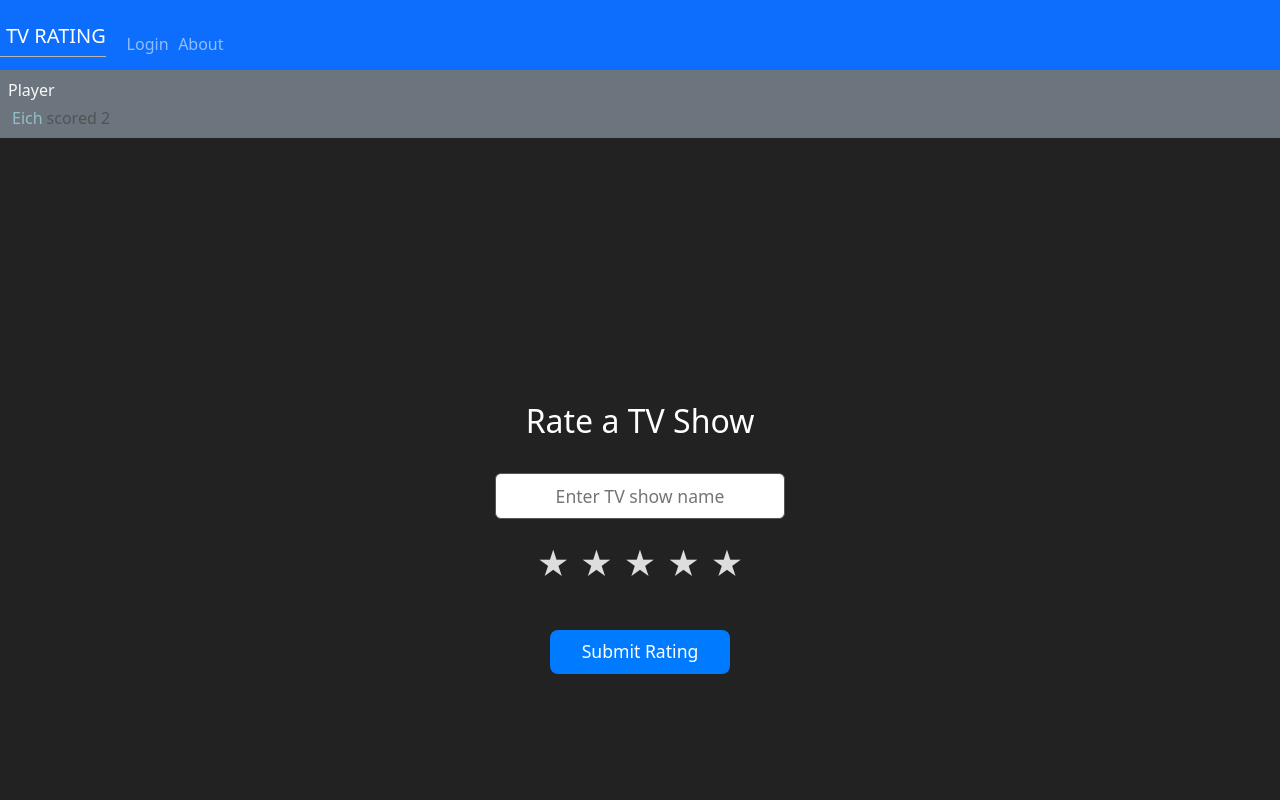
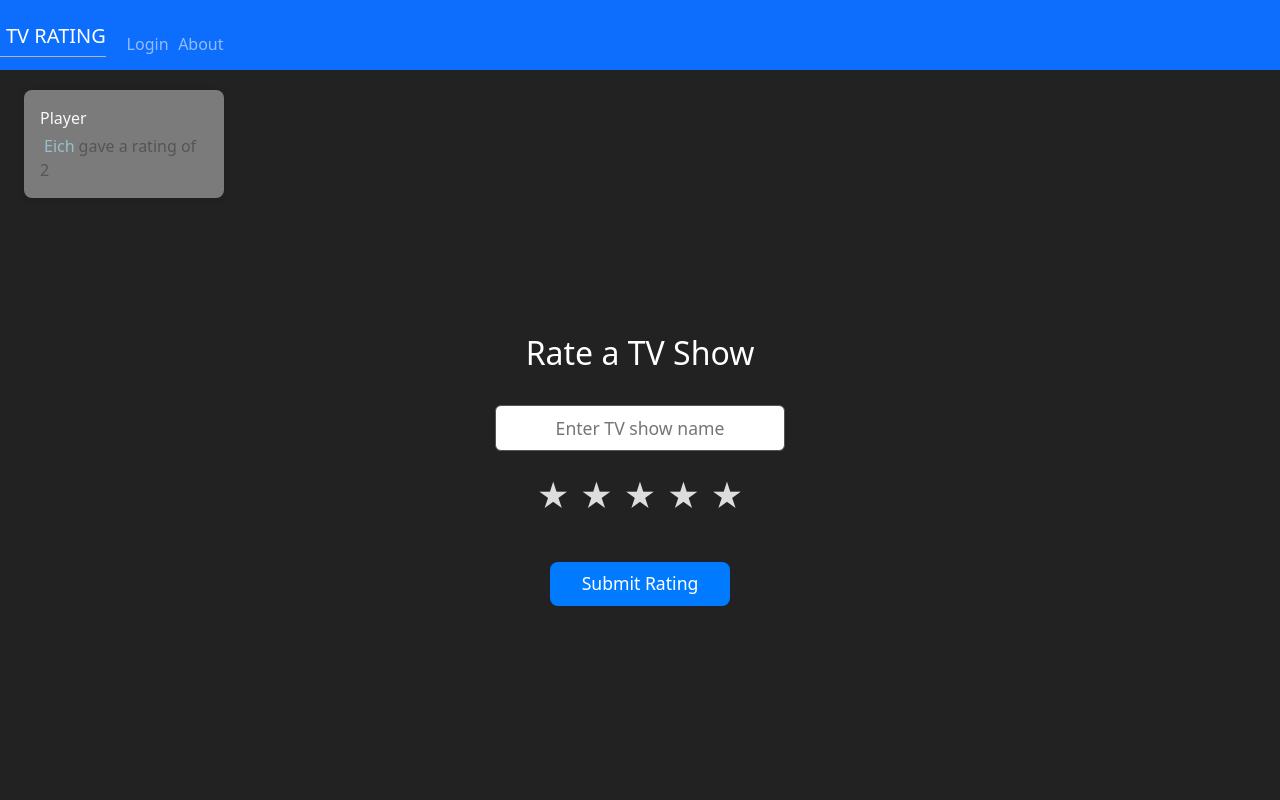
Before and after one commit to graceeputnam/startup_web_programming, a React (Vite) app: page /rate in a window 1280 px wide. Shown: the top 800 px of the page. Built offline with nearby package versions, Linux system fonts and the light colour scheme.

Commit message:
fixing players css

```diff
--- a/src/rate/players.css
+++ b/src/rate/players.css
@@ -1,7 +1,19 @@
+
 .players {
-  flex: 1;
-  width: 100%;
-  padding: 0.5em;
+  position: absolute;
+  top: 90px;
+  left: 24px;
+  width: 200px;
+  background: #7b7b7b;
+  box-shadow: 0 2px 8px rgba(0,0,0,0.12);
+  border-radius: 8px;
+  padding: 1em;
+  z-index: 999;
+  max-height: 320px;
+  overflow-y: auto;
+  display: flex;
+  flex-direction: column;
+  gap: 0.5
 }
 
 .player-name {
--- a/src/rate/players.jsx
+++ b/src/rate/players.jsx
@@ -31,9 +31,9 @@ export function Players(props) {
     for (const [i, event] of events.entries()) {
       let message = 'unknown';
       if (event.type === GameEvent.End) {
-        message = `scored ${event.value.score}`;
+        message = `gave a rating of ${event.value.score}`;
       } else if (event.type === GameEvent.Start) {
-        message = `started a new game`;
+        message = `rated a new show`;
       } else if (event.type === GameEvent.System) {
         message = event.value.msg;
       }
```
